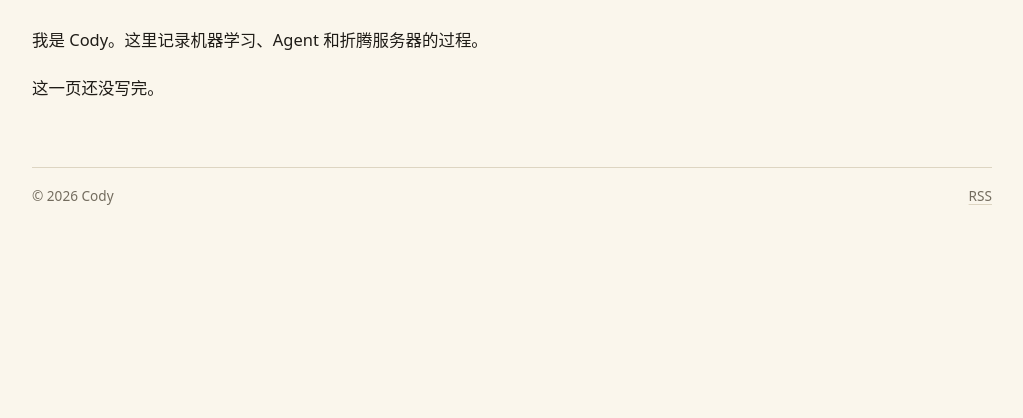
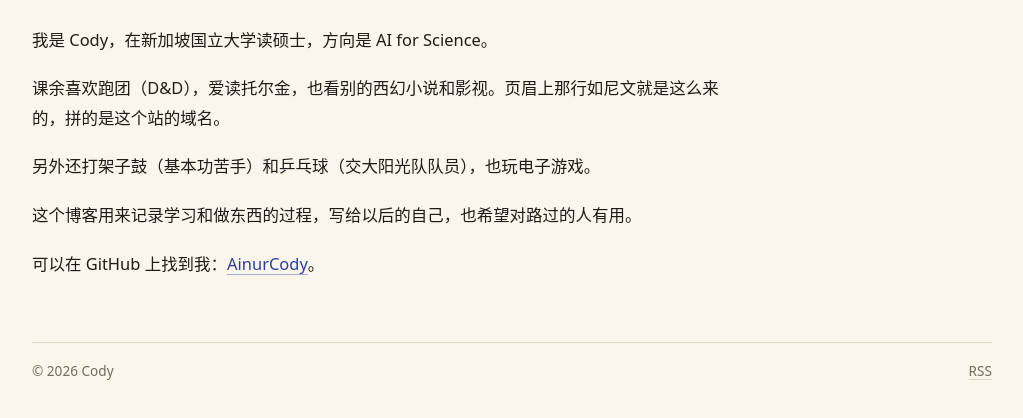
Before and after one commit to AinurCody/AinurCody.github.io, an Astro site: page /about in a window 1280 px wide. Shown: the part 188-606 px from the top of the page, without its empty margins (128-1151 px from the left). Built offline with nearby package versions, Linux system fonts and the light colour scheme; Astro itself is replaced by a stand-in of ours.

Commit message:
Write the About page
Replace the placeholder with a short introduction: who I am, where I
study, hobbies, why this blog exists, and a link to GitHub.

Co-Authored-By: Claude Fable 5.2 <noreply@anthropic.com>

```diff
--- a/src/pages/about.astro
+++ b/src/pages/about.astro
@@ -9,9 +9,11 @@ import Base from '../layouts/Base.astro';
       <h1>关于</h1>
     </header>
     <div class="prose">
-      <!-- 占位内容：自我介绍、联系方式想写什么写什么，直接改这里。 -->
-      <p>我是 {SITE.author}。这里记录机器学习、Agent 和折腾服务器的过程。</p>
-      <p>这一页还没写完。</p>
+      <p>我是 {SITE.author}，在新加坡国立大学读硕士，方向是 AI for Science。</p>
+      <p>课余喜欢跑团（D&amp;D），爱读托尔金，也看别的西幻小说和影视。页眉上那行如尼文就是这么来的，拼的是这个站的域名。</p>
+      <p>另外还打架子鼓（基本功苦手）和乒乓球（交大阳光队队员），也玩电子游戏。</p>
+      <p>这个博客用来记录学习和做东西的过程，写给以后的自己，也希望对路过的人有用。</p>
+      <p>可以在 GitHub 上找到我：<a href="https://github.com/AinurCody" rel="noopener">AinurCody</a>。</p>
     </div>
   </article>
 </Base>
```
